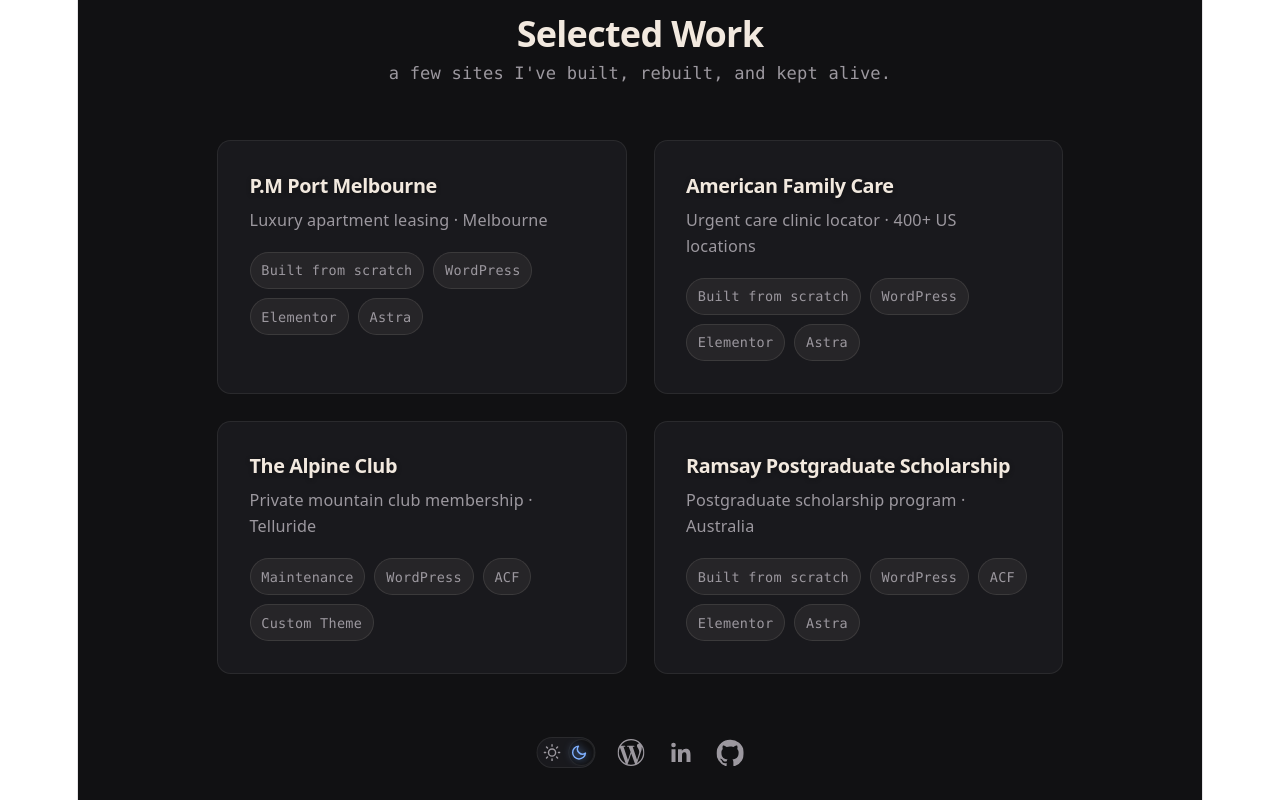
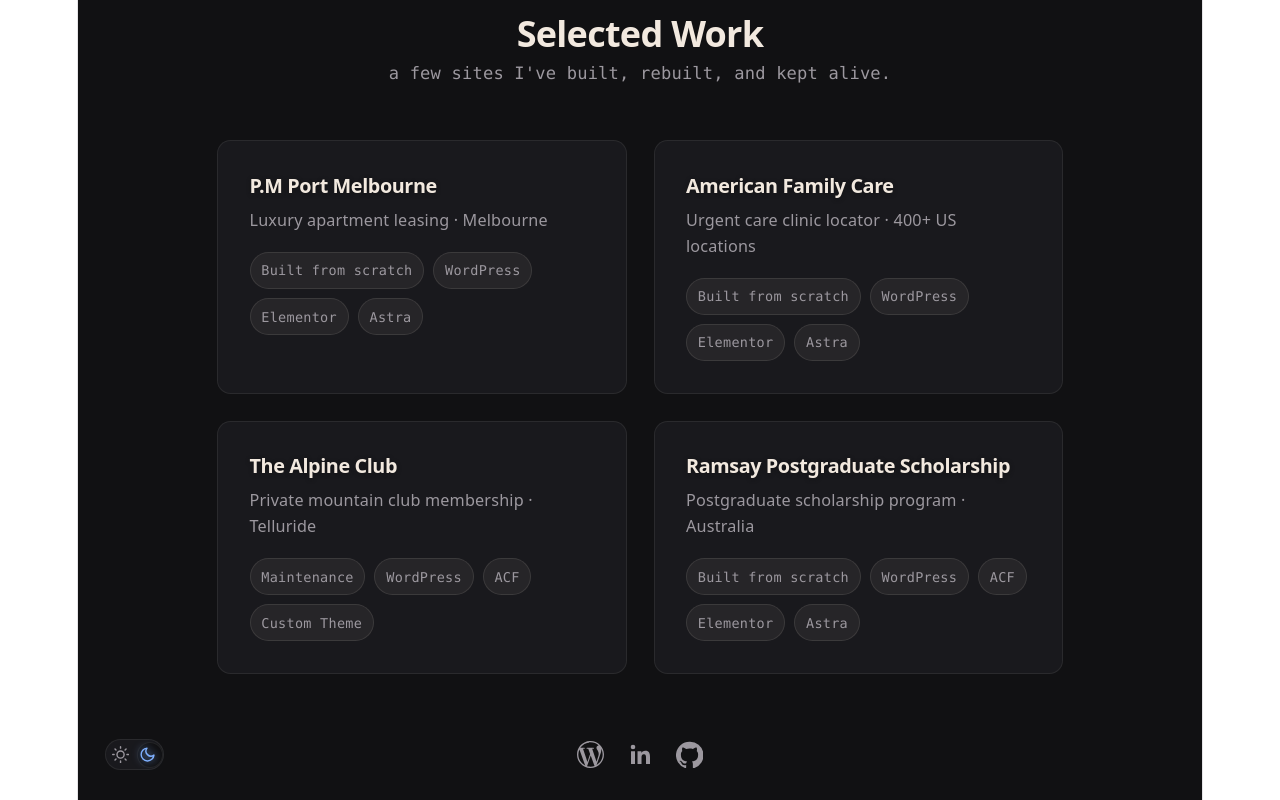
Before and after one commit to astrobunnydev/cats-coffees-codes, a React (Vite) app: page /codes in a window 1280 px wide. Shown: the part 1172-1972 px from the top of the page. Built offline with nearby package versions, Linux system fonts and the light colour scheme.

Commit message:
Move theme toggle to the left of the footer
Detaches the toggle from the WordPress/LinkedIn/GitHub icon group so
it sits at the far left, mirroring the nav's brand-mark-left,
links-right layout instead of crowding in with the social icons.

```diff
--- a/src/App.css
+++ b/src/App.css
@@ -727,10 +727,17 @@
 
 .site-footer {
   position: absolute;
-  left: 50%;
+  left: 0;
+  right: 0;
   bottom: 1.75rem;
-  transform: translateX(-50%);
 
+  display: flex;
+  align-items: center;
+  justify-content: center;
+  padding: 0 1.5rem;
+}
+
+.site-footer__links {
   display: flex;
   align-items: center;
   gap: 1.25rem;
@@ -759,6 +766,9 @@
 }
 
 .theme-toggle {
+  position: absolute;
+  left: 1.5rem;
+
   appearance: none;
   padding: 0;
   border: none;
--- a/src/components/Layout.jsx
+++ b/src/components/Layout.jsx
@@ -126,6 +126,7 @@
           </span>
         </button>
 
+        <div className="site-footer__links">
           <a
             className="site-footer__link"
             href="https://riagino.info"
@@ -182,6 +183,7 @@
               />
             </svg>
           </a>
+        </div>
       </footer>
     </div>
   )
```
Lines whose indentation alone changed are shown as unchanged.
